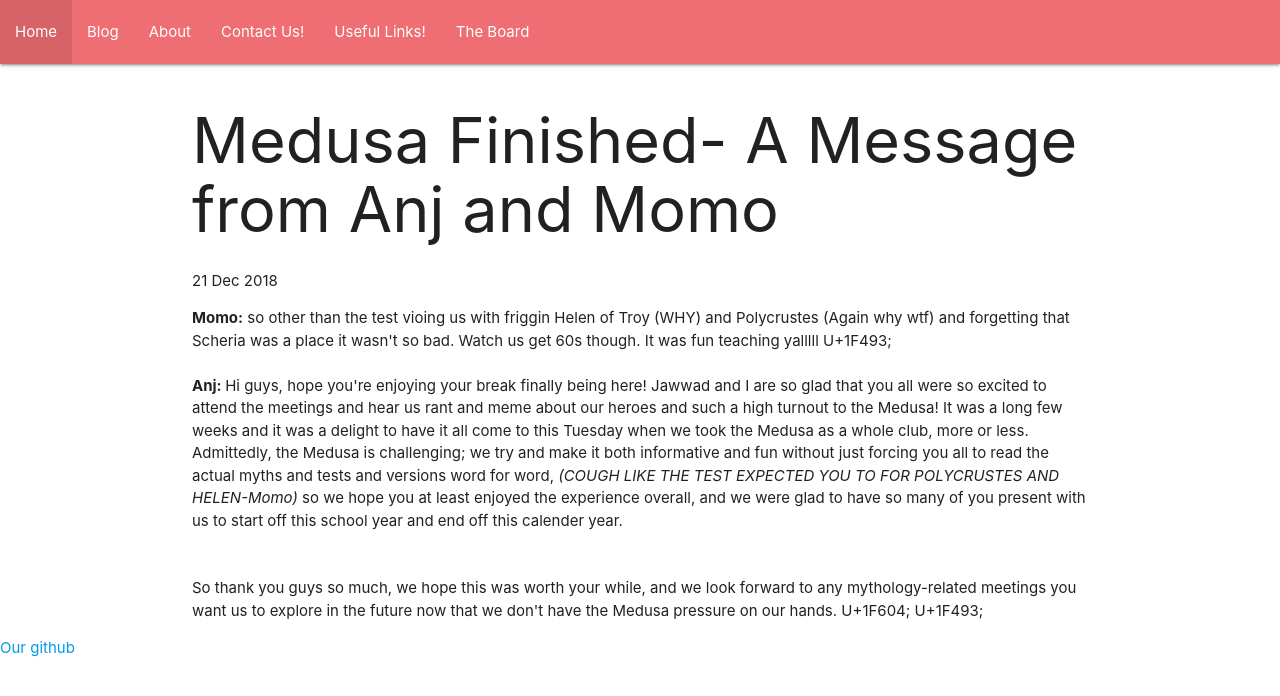
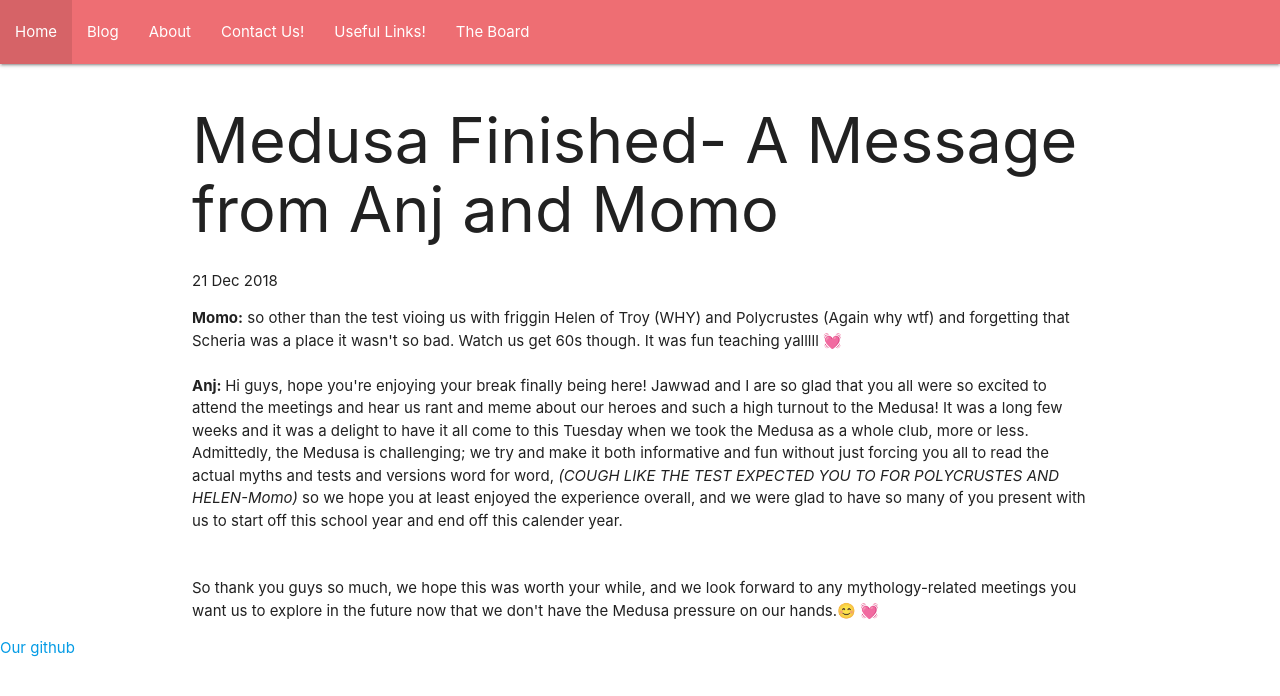
Before and after one commit to stuyCLC/stuyCLC.github.io, a Jekyll site: the page built from _posts/2018-12-21-Medusa-Conclusion.md, in a window 1280 px wide. Shown: the top 696 px of the page. Built offline with Jekyll 4.4.1, drawn with Linux system fonts in a browser that asks for light colours.

Commit message:
Update 2018-12-21-Medusa-Conclusion.md

```diff
--- a/_posts/2018-12-21-Medusa-Conclusion.md
+++ b/_posts/2018-12-21-Medusa-Conclusion.md
@@ -2,12 +2,9 @@
 layout: posts
 title: Medusa Finished- A Message from Anj and Momo
 ---
-<head>
- <meta charset='utf-8'>
-</head>
-<body>
-  <p> <b>Momo:</b> so other than the test vioing us with friggin Helen of Troy (WHY) and Polycrustes (Again why wtf) and forgetting that Scheria was a place it wasn't so bad. Watch us get 60s though. It was fun teaching yalllll  U+1F493; <br><br>
+<div class="blurb">
+  <p> <b>Momo:</b> so other than the test vioing us with friggin Helen of Troy (WHY) and Polycrustes (Again why wtf) and forgetting that Scheria was a place it wasn't so bad. Watch us get 60s though. It was fun teaching yalllll  💓 <br><br>
  <b> Anj: </b> Hi guys, hope you're enjoying your break finally being here! Jawwad and I are so glad that you all were so excited to attend the meetings and hear us rant and meme about our heroes and such a high turnout to the Medusa! It was a long few weeks and it was a delight to have it all come to this Tuesday when we took the Medusa as a whole club, more or less. Admittedly, the Medusa is challenging; we try and make it both informative and fun without just forcing you all to read the actual myths and tests and versions word for word, <i>(COUGH LIKE THE TEST EXPECTED YOU TO FOR POLYCRUSTES AND HELEN-Momo) </i> so we hope you at least enjoyed the experience overall, and we were glad to have so many of you present with us to start off this school year and end off this calender year. <br><br><br>
- So thank you guys so much, we hope this was worth your while, and we look forward to any mythology-related meetings you want us to explore in the future now that we don't have the Medusa pressure on our hands. U+1F604;	U+1F493;
+ So thank you guys so much, we hope this was worth your while, and we look forward to any mythology-related meetings you want us to explore in the future now that we don't have the Medusa pressure on our hands.😊	💓
   </p>
-</body><!-- /.blurb -->
+</div><!-- /.blurb -->
```
